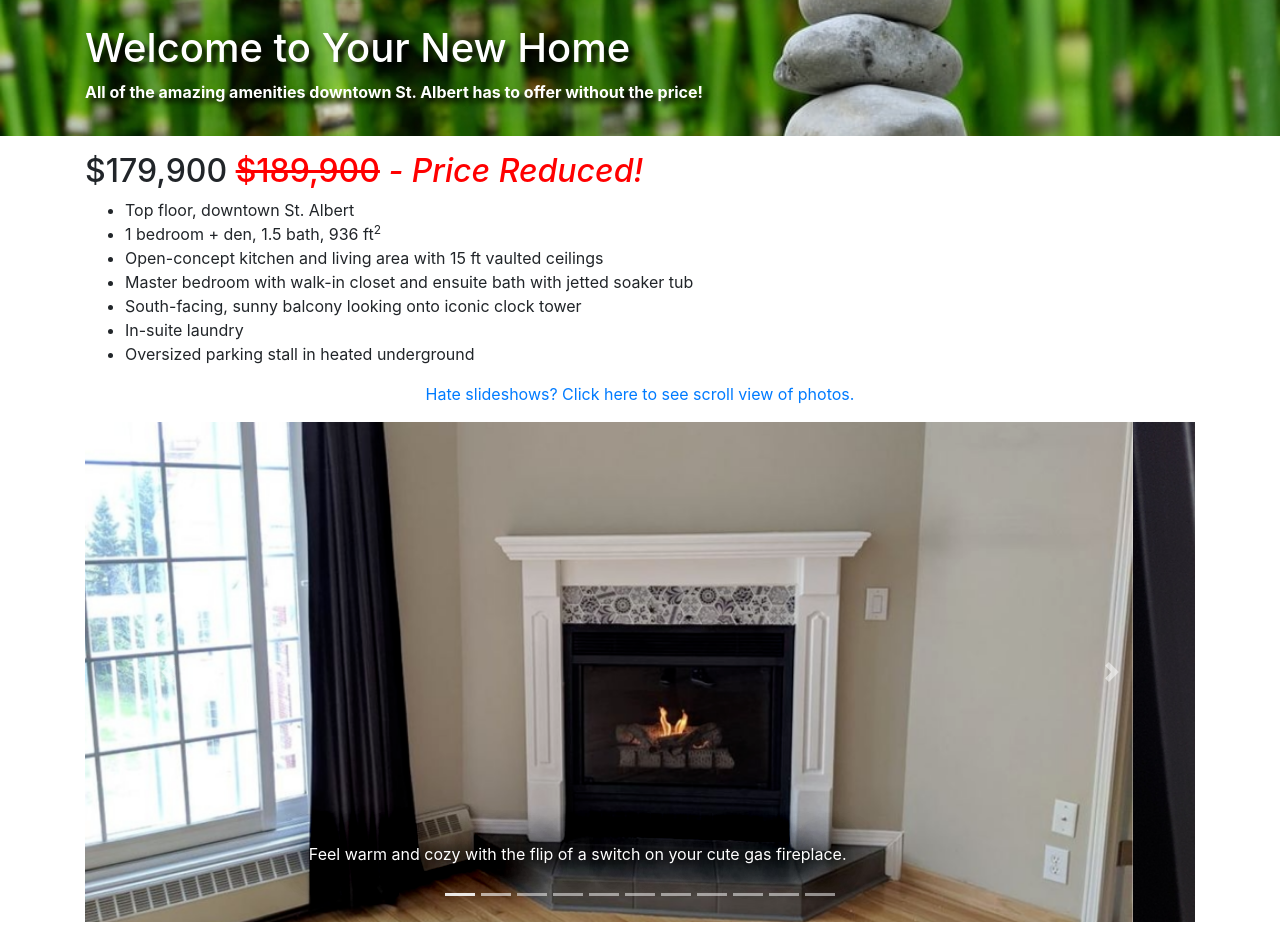
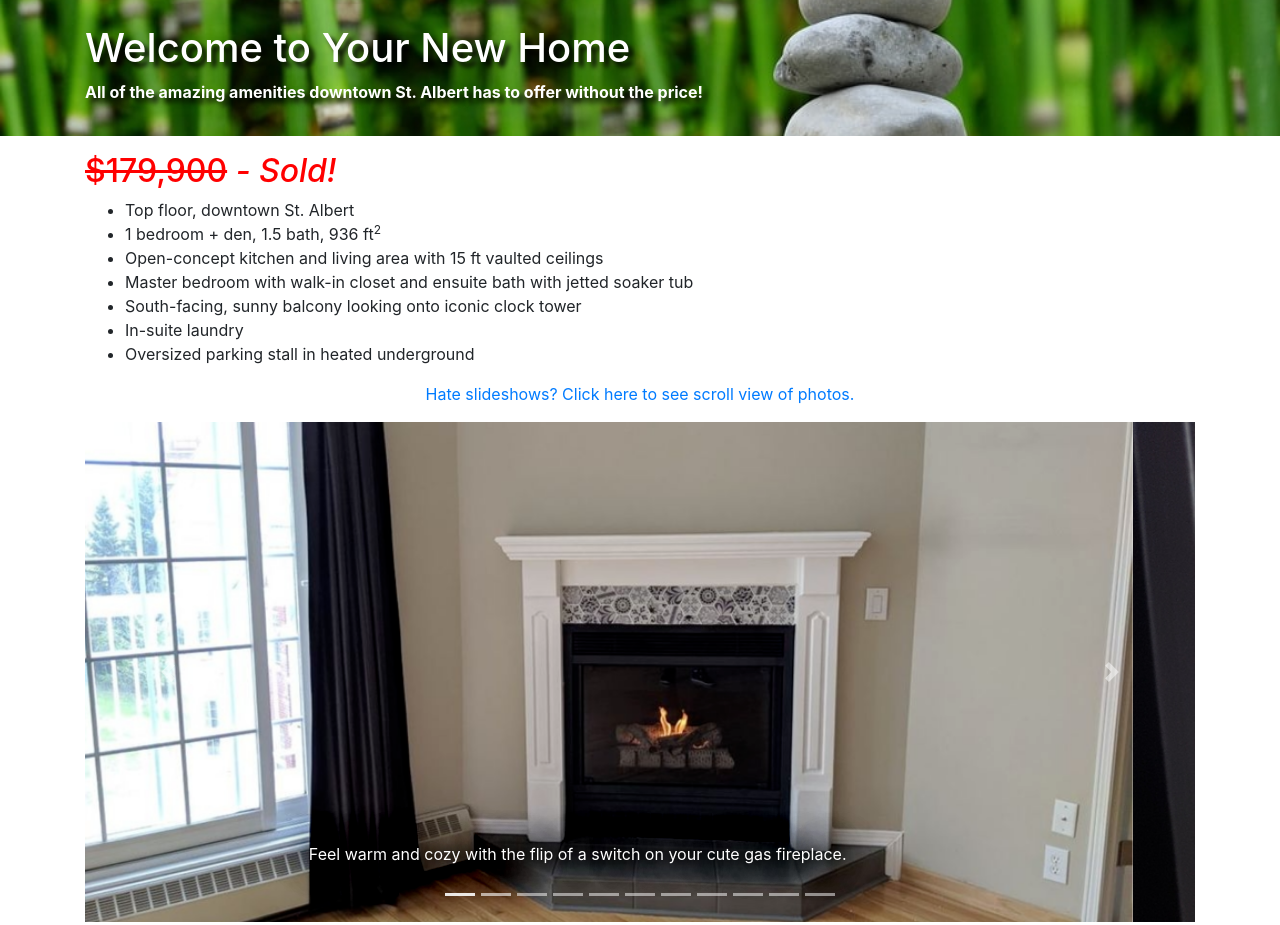
Before and after one commit to ChristineShaffer/condo-listing, a website: page public/index.html in a window 1280 px wide. Shown: the top 925 px of the page. Drawn offline with nearby package versions, Linux system fonts and the light colour scheme.

Commit message:
Updated page to reflect sold status and took out contact form.

```diff
--- a/public/index.html
+++ b/public/index.html
@@ -10,13 +10,13 @@
 
     <link rel="stylesheet" href="assets/css/index.css">
 
-    <title>Top Floor Downtown St. Albert Condo For Sale</title>
+    <title>SOLD: Top Floor Downtown St. Albert Condo</title>
     <meta name="description" content="$179,900 - Priced to Sell! Close to river and walking trails, heated underground
         parking, sunny balcony, walk-in closet, jetted soaker tub, and more.">
 
     <meta property="og:url" content="https://downtowndeal.ca" />
     <meta property="og:type" content="website" />
-    <meta property="og:title" content="Top Floor Downtown St. Albert Condo For Sale" />
+    <meta property="og:title" content="SOLD: Top Floor Downtown St. Albert Condo" />
     <meta property="og:description" content="$179,900 - Priced to Sell! Close to river and walking trails, heated
         underground parking, sunny balcony, walk-in closet, jetted soaker tub, and more." />
     <meta property="og:image" content="https://downtowndeal.ca/assets/img/og-image-01.png" />
@@ -58,7 +58,7 @@
     <div class="container mt-3">
         <div class="row">
             <div class="col-12">
-                <h2>$179,900 <span id="strikeout">$189,900</span><span id="reduced"> - Price Reduced!</span></h2>
+                <h2><span id="strikeout">$179,900</span><span id="reduced"> - Sold!</span></h2>
                 <ul>
                     <li>Top floor, downtown St. Albert</li>
                     <li>1 bedroom + den, 1.5 bath, 936 ft<sup>2</sup></li>
@@ -244,31 +244,9 @@
                     We will pay 3.5% on the first $100,000 and 1.5% on the remainder for any real estate agent
                     bringing an acceptable offer from a qualified buyer.
                 </p>
-
-                <!--
-                <h2>$1,000 Referral Incentive</h2>
-                <p>Know someone who would love this unit? Just for sharing this page with them you could get $1,000!</p>
-                <ol>
-                    <li><a href="./referral">Submit a referral</a></li>
-                    <li>
-                        Share this page with them!
-                        <div class="a2a_kit a2a_kit_size_32 a2a_default_style" id="share-buttons"
-                             data-a2a-url="https://downtowndeal.ca">
-                            <a class="a2a_button_copy_link"></a>
-                            <a class="a2a_button_sms"></a>
-                            <a class="a2a_button_whatsapp"></a>
-                            <a class="a2a_button_facebook_messenger"></a>
-                            <a class="a2a_button_facebook"></a>
-                            <a class="a2a_button_email"></a>
-                            <a class="a2a_button_twitter"></a>
-                            <a class="a2a_button_wechat"></a>
-                            <a class="a2a_dd" href="https://www.addtoany.com/share"></a>
-                        </div>
-                    </li>
-                </ol>
-                -->
             </div>
 
+            <!--
             <div class="col-12 mb-3">
                 <h2>Contact</h2>
                 <p>
@@ -307,6 +285,7 @@
                     Form successfully submitted! We will be in touch soon.
                 </div>
             </div>
+            -->
 
             <div class="col-12 my-3 text-muted" id="copyright">
                 Copyright © 2020 Christine Shaffer. All rights reserved.
@@ -341,7 +320,7 @@
         firebase.analytics();
     </script>
 
-    <!-- Form validation -->
+    <!-- Form validation --
     <script>
         (function() {
             "use strict";
@@ -382,6 +361,7 @@
             }, false);
         })();
     </script>
+    -->
 
     <!-- addtoany.com (Sharing) -->
     <script src="https://static.addtoany.com/menu/page.js"></script>
```
